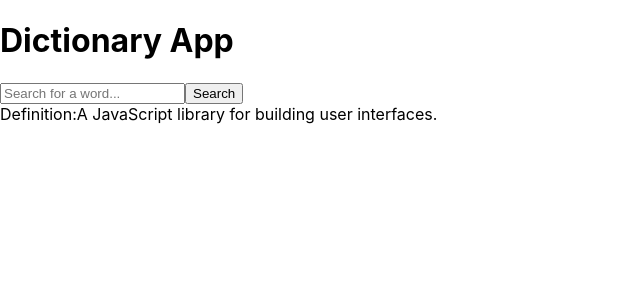
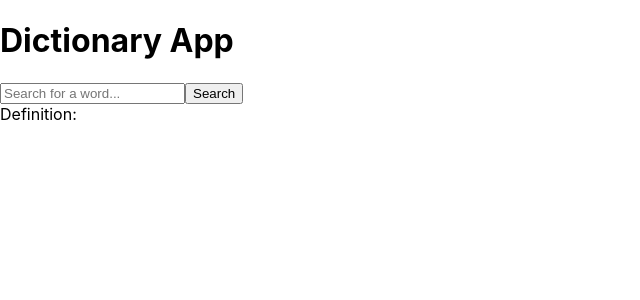
Before and after one commit to gitsubhasish/x-dictionary, a React (Create React App) app: page / in a window 1280 px wide. Shown: the top 300 px of the page, without its empty margins (0-640 px from the left). Built offline with nearby package versions, Linux system fonts and the light colour scheme.

Commit message:
modify code 5

```diff
--- a/src/App.js
+++ b/src/App.js
@@ -44,7 +44,7 @@ function App() {
           <button onClick={handleSearch}>Search</button>
         </div>
         <span>Definition:</span>
-        <span>A JavaScript library for building user interfaces.</span>
+        <span>{answer !== "" ? answer : null}</span>
       </div>
     </div>
   );
```
